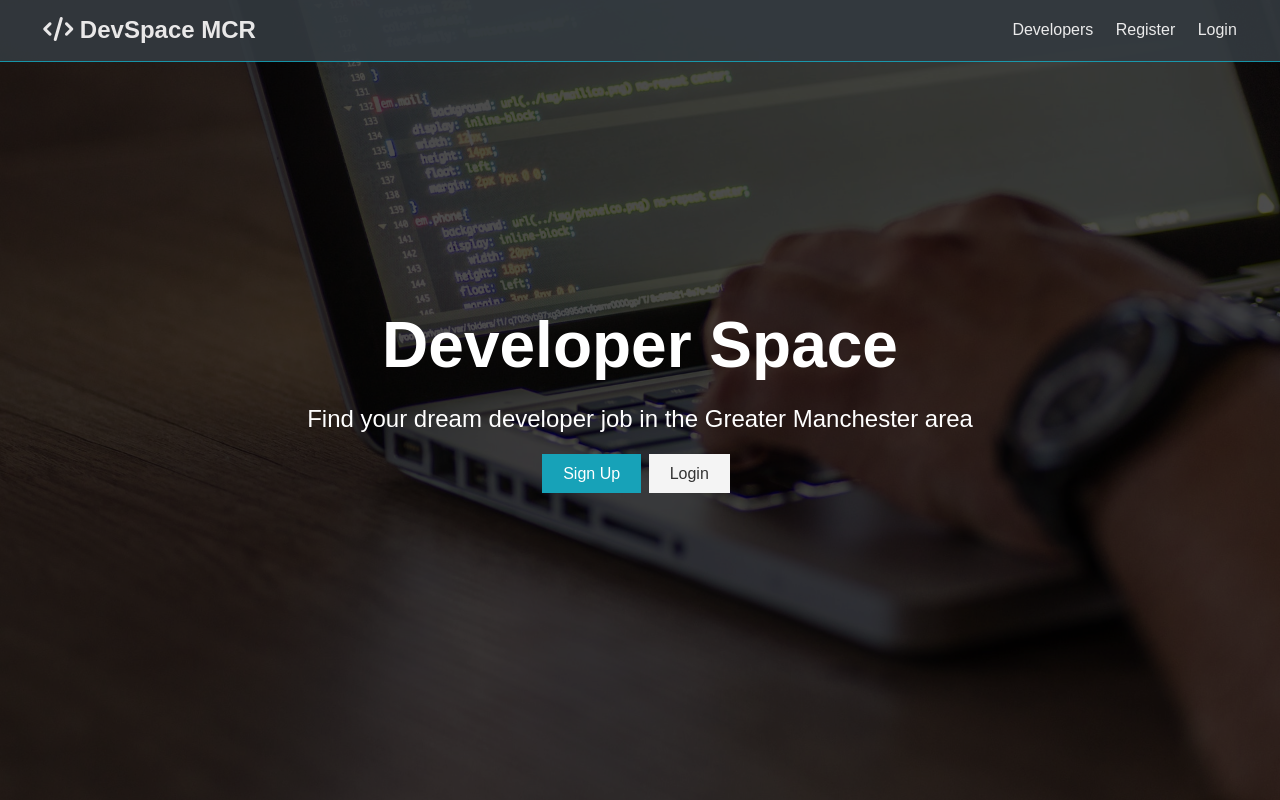
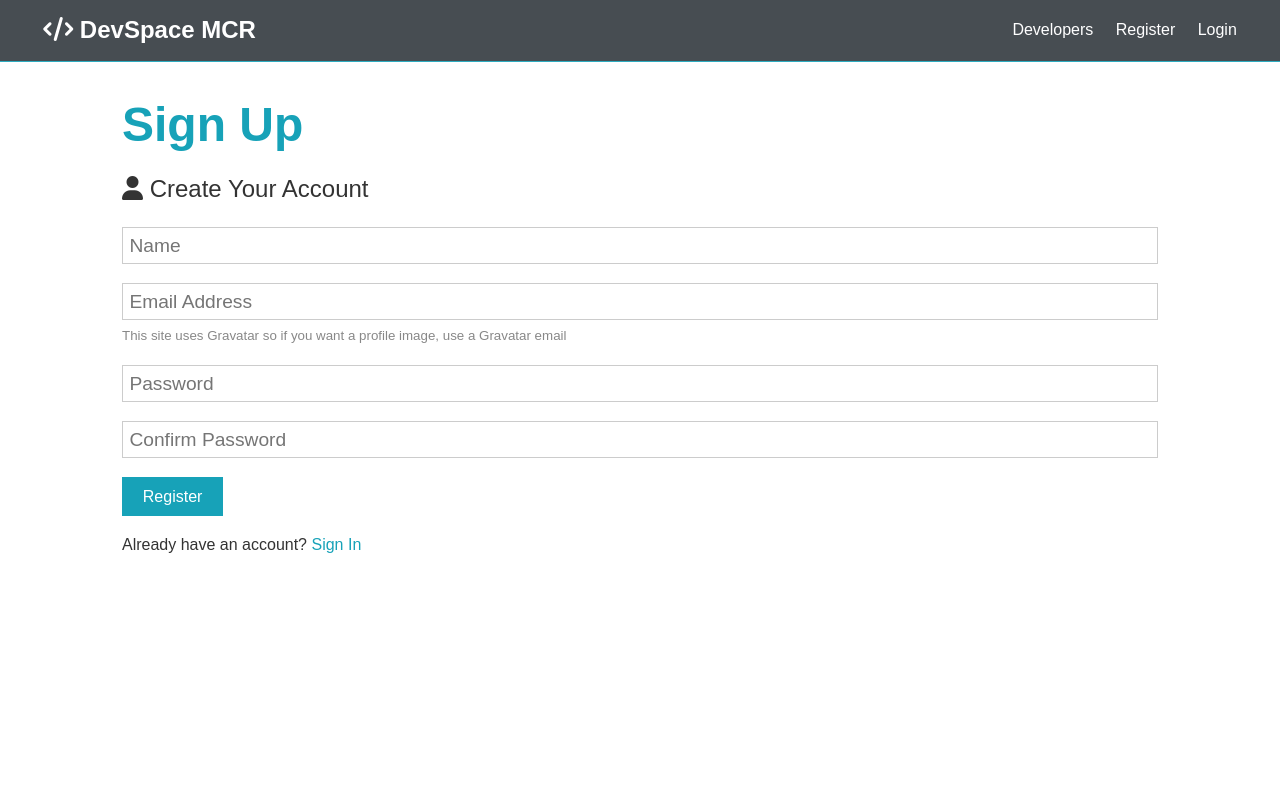
Before and after one commit to Daniel-Cross/social-network, a React (Create React App) app in the folder client/: page /register in a window 1280 px wide. Built offline with nearby package versions, Linux system fonts and the light colour scheme; the HTML template or start-up script is replaced by a standard one.

Commit message:
added login and register forms

```diff
--- a/client/src/App.js
+++ b/client/src/App.js
@@ -1,14 +1,25 @@
 import React, { Fragment } from 'react';
+import { BrowserRouter as Router, Route, Switch } from 'react-router-dom';
 import './App.css';
 import Navbar from './components/layout/Navbar';
 import Landing from './components/layout/Landing';
+import Register from './components/auth/Register';
+import Login from './components/auth/Login';
 
 const App = () => {
 	return (
-		<Fragment className="App">
-			<Navbar />
-			<Landing />
-		</Fragment>
+		<Router>
+			<Fragment>
+				<Navbar />
+				<Route exact path="/" component={Landing} />
+				<section className="container">
+					<Switch>
+						<Route exact path="/register" component={Register} />
+						<Route exact path="/login" component={Login} />
+					</Switch>
+				</section>
+			</Fragment>
+		</Router>
 	);
 };
 
--- /dev/null
+++ b/client/src/components/auth/Login.js
@@ -0,0 +1,28 @@
+import React, { Fragment } from 'react';
+import { Link } from 'react-router-dom';
+
+const Login = () => {
+	return (
+		<Fragment>
+			<div className="alert alert-danger">Invalid credentials</div>
+			<h1 className="large text-primary">Sign In</h1>
+			<p className="lead">
+				<i className="fas fa-user" /> Sign into Your Account
+			</p>
+			<form className="form" action="dashboard.html">
+				<div className="form-group">
+					<input type="email" placeholder="Email Address" name="email" required />
+				</div>
+				<div className="form-group">
+					<input type="password" placeholder="Password" name="password" />
+				</div>
+				<input type="submit" className="btn btn-primary" value="Login" />
+			</form>
+			<p className="my-1">
+				Don't have an account? <Link to="/register">Sign Up</Link>
+			</p>
+		</Fragment>
+	);
+};
+
+export default Login;
--- /dev/null
+++ b/client/src/components/auth/Register.js
@@ -0,0 +1,62 @@
+import React, { Fragment, useState } from 'react';
+import { Link } from 'react-router-dom';
+
+const Register = () => {
+	const [ formData, setFormData ] = useState({
+		name: '',
+		email: '',
+		password: '',
+		confirmPassword: '',
+	});
+
+	const { name, email, password, confirmPassword } = formData;
+
+	const handleInput = (e) => {
+		setFormData({
+			...formData, [e.target.name]: e.target.value,
+		});
+	};
+
+	const handleSubmit = (e) => {
+		e.preventDefault();
+
+		if(password !== confirmPassword) {
+			console.log('Passwords do not match')}
+			else {
+			console.log(formData)
+			}
+
+	}
+
+	return (
+		<Fragment>
+			<h1 className="large text-primary">Sign Up</h1>
+			<p className="lead">
+				<i className="fas fa-user" /> Create Your Account
+			</p>
+			<form className="form" onSubmit={handleSubmit}>
+				<div className="form-group">
+					<input type="text" placeholder="Name" name="name" value={name} required onChange={handleInput} />
+				</div>
+				<div className="form-group">
+					<input type="email" placeholder="Email Address" value={email} name="email" onChange={handleInput} required />
+					<small className="form-text">
+						This site uses Gravatar so if you want a profile image, use a Gravatar email
+					</small>
+				</div>
+				<div className="form-group">
+					<input type="password" placeholder="Password" name="password" value={password} onChange={handleInput} minLength="6" required />
+				</div>
+				<div className="form-group">
+					<input type="password" placeholder="Confirm Password" name="confirmPassword" value={confirmPassword} minLength="6" onChange={handleInput} required />
+				</div>
+				<input type="submit" className="btn btn-primary" value="Register" />
+			</form>
+			<p className="my-1">
+				Already have an account? <Link to="/login">Sign In</Link>
+			</p>
+		</Fragment>
+	);
+};
+
+export default Register;
--- a/client/src/components/layout/Landing.js
+++ b/client/src/components/layout/Landing.js
@@ -1,4 +1,5 @@
 import React from 'react';
+import { Link } from 'react-router-dom';
 
 const Landing = () => {
 	return (
@@ -8,12 +9,12 @@
 					<h1 className="x-large">Developer Space</h1>
 					<p className="lead">Find your dream developer job in the Greater Manchester area</p>
 					<div className="buttons">
-						<a href="register.html" className="btn btn-primary">
+						<Link to="/register" className="btn btn-primary">
 							Sign Up
-						</a>
-						<a href="login.html" className="btn btn-light">
+						</Link>
+						<Link to="/login" className="btn btn-light">
 							Login
-						</a>
+						</Link>
 					</div>
 				</div>
 			</div>
--- a/client/src/components/layout/Navbar.js
+++ b/client/src/components/layout/Navbar.js
@@ -1,22 +1,23 @@
 import React from 'react';
+import { Link } from 'react-router-dom';
 
 const Navbar = () => {
 	return (
 		<nav className="navbar bg-dark">
 			<h1>
-				<a href="index.html">
+				<Link to="/">
 					<i className="fas fa-code" /> DevSpace MCR
-				</a>
+				</Link>
 			</h1>
 			<ul>
 				<li>
-					<a href="profiles.html">Developers</a>
+					<a href="!#">Developers</a>
 				</li>
 				<li>
-					<a href="register.html">Register</a>
+					<Link to="/register">Register</Link>
 				</li>
 				<li>
-					<a href="login.html">Login</a>
+					<Link to="/login">Login</Link>
 				</li>
 			</ul>
 		</nav>
```
